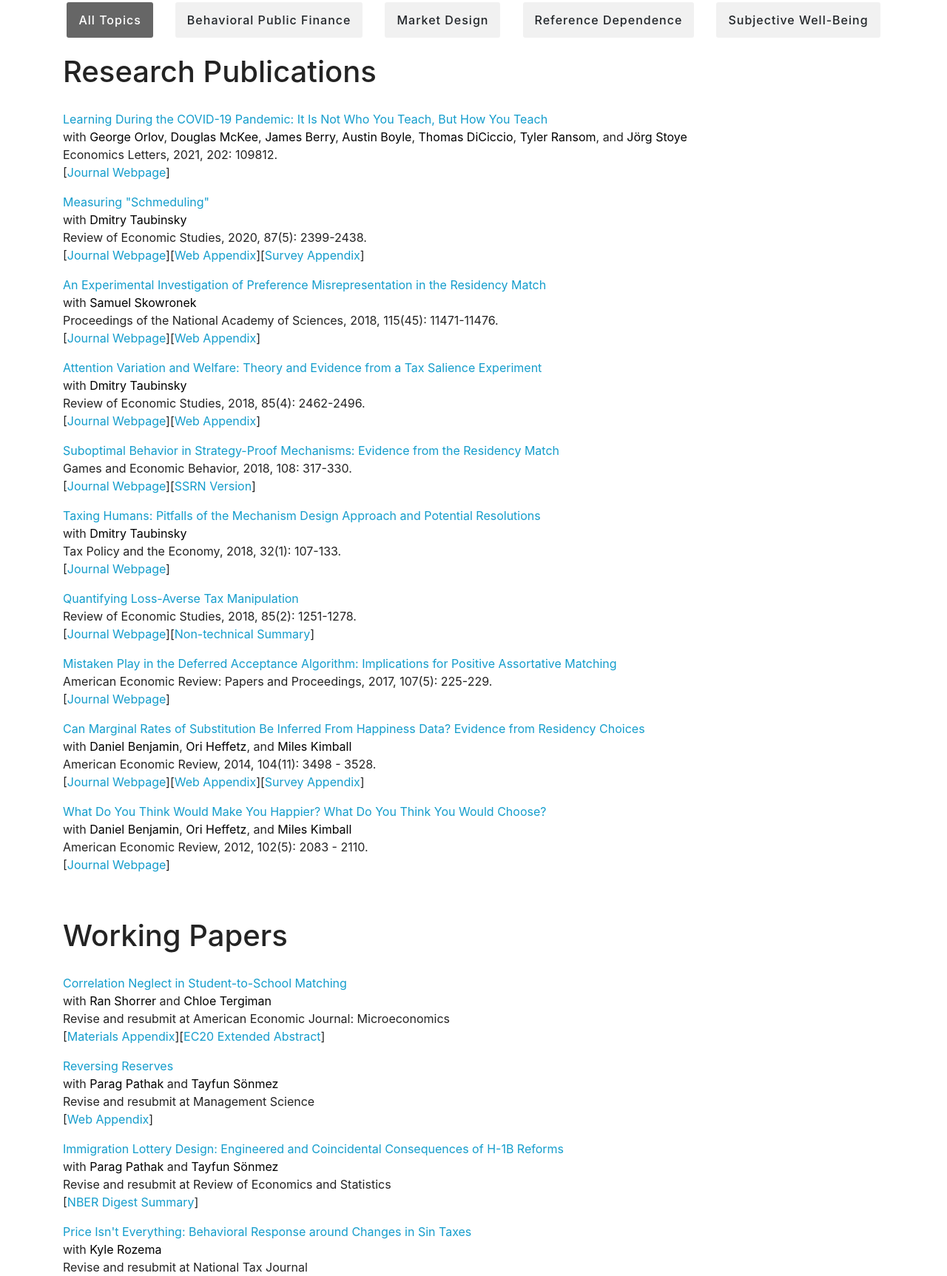
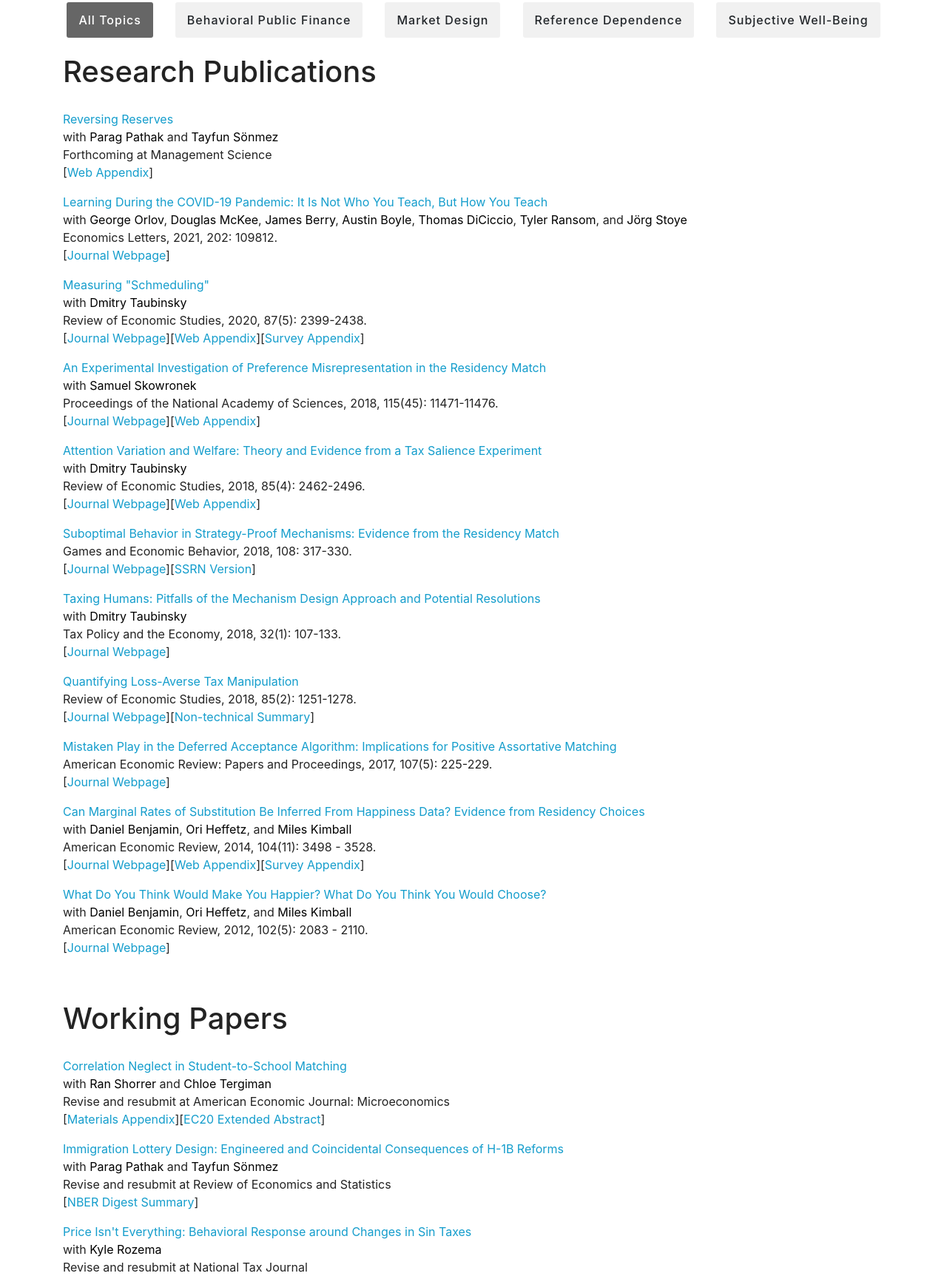
Before and after one commit to alexreesjones/alexreesjones.github.io, a plain HTML site: page index.html in a window 1280 px wide. Shown: the part 907-2632 px from the top of the page at 74% size. Drawn offline with nearby package versions, Linux system fonts and the light colour scheme.

Commit message:
Reversing Reserves forthcoming

```diff
--- a/index.html
+++ b/index.html
@@ -205,6 +205,14 @@ In his research, Alex explores the ways in which psychological biases and imperf
 
 <br />
 
+	<div class="filterDiv MD">
+        <p><a class="paper" href="./papers/Reversing Reserves.pdf">Reversing Reserves</a><br />
+        with <a class="coauthor" href="https://economics.mit.edu/faculty/ppathak" style="color:black">Parag Pathak</a> and <a class="coauthor" href="https://www.tayfunsonmez.net/" style="color:black">Tayfun S<span>&#246;</span>nmez</a><br />
+	Forthcoming at <a class="journal">Management Science</a><br />
+	[<a href= "./papers/Reversing Reserves Appendix.pdf">Web Appendix</a>]
+  	</p>
+	</div>
+
 
 	<div class="filterDiv general">
         <p><a class="paper" href="./papers/Learning during a pandemic.pdf">Learning During the COVID-19 Pandemic: It Is Not Who You Teach, But How You Teach</a><br />
@@ -335,13 +343,6 @@ Do You Think Would Make You Happier? What Do You Think You Would Choose?</a><br
   	</p>
 	</div>
 
-	<div class="filterDiv MD">
-        <p><a class="paper" href="./papers/Reversing Reserves.pdf">Reversing Reserves</a><br />
-        with <a class="coauthor" href="https://economics.mit.edu/faculty/ppathak" style="color:black">Parag Pathak</a> and <a class="coauthor" href="https://www.tayfunsonmez.net/" style="color:black">Tayfun S<span>&#246;</span>nmez</a><br />
-	Revise and resubmit at <a class="journal">Management Science</a><br />
-	[<a href= "./papers/Reversing Reserves Appendix.pdf">Web Appendix</a>]
-  	</p>
-	</div>
 
 	<div class="filterDiv MD">
         <p><a class="paper" href="./papers/Immigration Lottery Design.pdf">Immigration Lottery Design: Engineered and Coincidental Consequences of H-1B Reforms</a><br />
```
Also changed, not shown: 1 other file.
